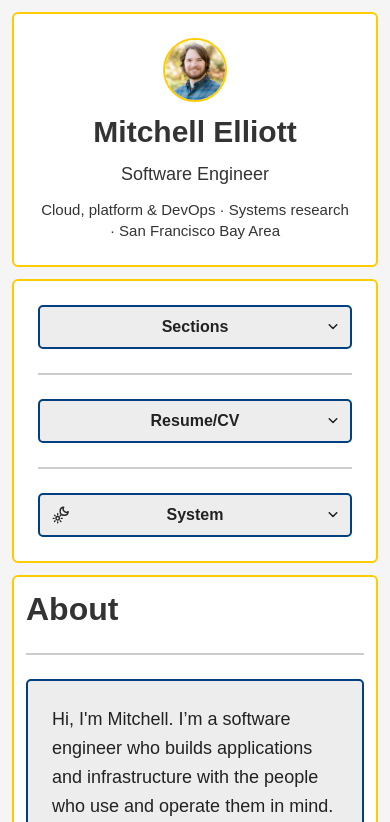
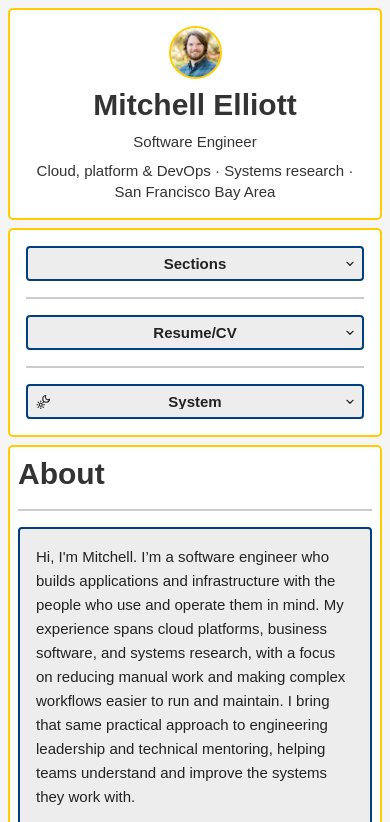
Before and after one commit to melliott18/melliott18.github.io, a plain HTML site: page index.html in a window 390 px wide. Shown: the top 822 px of the page. Drawn offline with Linux system fonts and the light colour scheme.

Commit message:
fix: fit portfolio sidebar with consistent monitor sizing

```diff
--- a/assets/css/site.css
+++ b/assets/css/site.css
@@ -1,16 +1,18 @@
 :root {
   color-scheme: light;
-  /* Type targets are whole pixels at the default 18px root and follow user font preferences. */
-  --type-unit: calc(1rem / 18);
-  --layout-gap: 24px;
-  --compact-gap: 12px;
+  /* Three relative type sizes: 15px, 20px, and 30px at the default browser font setting. */
+  --font-body: 1rem;
+  --font-entry: calc(4rem / 3);
+  --font-section: 2rem;
+  --layout-gap: 16px;
+  --compact-gap: 8px;
   --sidebar-width: calc(10rem + 2 * var(--layout-gap) + 2 * var(--box-border-width));
   --sidebar-gutter: var(--layout-gap);
   --sidebar-space: calc(var(--sidebar-width) + var(--sidebar-gutter));
   --blue: #004080;
   --gold: #ffcc00;
   --box-border-width: 2px;
-  --sidebar-control-font-size: calc(21 * var(--type-unit));
+  --sidebar-control-font-size: var(--font-body);
   /* Surface contrasts are paired across Light and Dark. */
   --background: #f5f5f5;
   --section: #fff;
@@ -44,35 +46,35 @@
   --rule: #666; --chip: var(--blue); --chip-text: var(--gold);
 }
 * { box-sizing: border-box; }
-html { font-size: 112.5%; scroll-padding-top: var(--layout-gap); }
-body { margin: 0; font: 1rem/1.6 Arial, sans-serif; color: var(--text); background: var(--background); }
+html { font-size: 93.75%; scroll-padding-top: var(--layout-gap); }
+body { margin: 0; font: var(--font-body)/1.6 Arial, sans-serif; color: var(--text); background: var(--background); }
 a { color: var(--link); text-underline-offset: 2px; }
 a:hover { text-decoration-thickness: 2px; }
 :focus-visible { outline: 2px solid var(--link); outline-offset: 3px; }
 .visually-hidden { position: absolute; width: 1px; height: 1px; padding: 0; margin: -1px; overflow: hidden; clip-path: inset(50%); white-space: nowrap; border: 0; }
 .skip-link { position: absolute; top: var(--compact-gap); left: var(--compact-gap); z-index: 20; padding: var(--compact-gap); color: var(--blue); background: var(--gold); transform: translateY(-200%); }
 .skip-link:focus { transform: none; }
-.site-header { display: flex; flex-direction: column; justify-content: center; min-height: var(--header-height, 0px); margin: var(--layout-gap) var(--layout-gap) 0 calc(var(--sidebar-space) + var(--layout-gap)); padding: var(--layout-gap); border: var(--box-border-width) solid var(--gold); border-radius: 6px; text-align: center; background: var(--section); color: var(--text); container-type: inline-size; }
+.site-header { display: flex; flex-direction: column; justify-content: center; min-height: var(--header-height, 0px); margin: var(--layout-gap) var(--layout-gap) 0 calc(var(--sidebar-space) + var(--layout-gap)); padding: var(--layout-gap); border: var(--box-border-width) solid var(--gold); border-radius: 5px; text-align: center; background: var(--section); color: var(--text); container-type: inline-size; }
 .mobile-portrait { display: none; }
 .header-copy { min-width: 0; container-type: inline-size; }
-.site-header h1 { margin: 0; font-size: min(3rem, 11.2cqi); line-height: 1.2; white-space: nowrap; }
-.site-header p { margin: var(--compact-gap) 0 0; font-size: calc(25 * var(--type-unit)); }
-.site-header .focus { font-size: calc(22 * var(--type-unit)); }
-.sidebar { --sidebar-control-height: calc(var(--sidebar-control-font-size) + 2 * var(--compact-gap) + 2 * var(--box-border-width)); position: fixed; inset: var(--sidebar-gutter) auto var(--sidebar-gutter) var(--sidebar-gutter); z-index: 10; width: var(--sidebar-width); border: var(--box-border-width) solid var(--gold); border-radius: 6px; background: var(--section); color: var(--text); font-size: calc(21 * var(--type-unit)); }
+.site-header h1 { margin: 0; font-size: var(--font-section); line-height: 1.2; white-space: nowrap; }
+.site-header p { margin: var(--compact-gap) 0 0; font-size: var(--font-body); }
+.site-header .focus { font-size: var(--font-body); }
+.sidebar { --sidebar-control-height: calc(var(--sidebar-control-font-size) + 2 * var(--compact-gap) + 2 * var(--box-border-width)); position: fixed; inset: var(--sidebar-gutter) auto var(--sidebar-gutter) var(--sidebar-gutter); z-index: 10; width: var(--sidebar-width); border: var(--box-border-width) solid var(--gold); border-radius: 5px; background: var(--section); color: var(--text); font-size: var(--font-body); }
 /* Extend the scrollport into the gutter, keeping its native scrollbar outside the frame. */
-.sidebar-scroll { width: calc(100% + 16px); height: 100%; overflow-x: hidden; overflow-y: auto; overscroll-behavior: contain; scrollbar-width: thin; }
+.sidebar-scroll { width: calc(100% + 13px); height: 100%; overflow-x: hidden; overflow-y: auto; overscroll-behavior: contain; scrollbar-width: thin; }
 .sidebar-content { width: calc(var(--sidebar-width) - 2 * var(--box-border-width)); padding: var(--layout-gap); }
 .identity { display: flex; flex-direction: column; min-height: var(--identity-height, 0px); text-align: center; margin-bottom: var(--layout-gap); padding-bottom: var(--layout-gap); border-bottom: var(--rule-width) solid var(--rule); }
 .identity img { display: block; width: 100%; height: auto; aspect-ratio: 1; margin: 0 auto var(--layout-gap); object-fit: cover; border-radius: 50%; border: var(--box-border-width) solid var(--gold); }
-.identity span { font-size: calc(24 * var(--type-unit)); font-weight: bold; white-space: nowrap; text-box: trim-both cap alphabetic; }
+.identity span { font-size: var(--font-entry); font-weight: bold; white-space: nowrap; text-box: trim-both cap alphabetic; }
 .sidebar ul { list-style: none; margin: 0; padding: 0; }
 .sidebar nav ul { display: flex; flex-direction: column; gap: var(--compact-gap); padding-top: var(--compact-gap); }
 .sidebar nav a, .downloads a, :is(.section-menu, .download-menu) > summary, .theme-control select { font-family: inherit; font-size: var(--sidebar-control-font-size); font-weight: 700; line-height: 1; }
-.sidebar nav a, .downloads a { display: flex; align-items: center; justify-content: center; min-height: var(--sidebar-control-height); padding: var(--compact-gap); border: var(--box-border-width) solid var(--blue); border-radius: 5px; background: var(--control-background); text-align: center; font-weight: bold; }
+.sidebar nav a, .downloads a { display: flex; align-items: center; justify-content: center; min-height: var(--sidebar-control-height); padding: var(--compact-gap); border: var(--box-border-width) solid var(--blue); border-radius: 4px; background: var(--control-background); text-align: center; font-weight: bold; }
 .sidebar nav a span, .downloads a span, :is(.section-menu, .download-menu) > summary span { text-box: trim-both cap alphabetic; }
-:is(.section-menu, .download-menu) > summary { position: relative; display: flex; align-items: center; justify-content: center; min-height: var(--sidebar-control-height); gap: var(--compact-gap); padding: var(--compact-gap) calc(var(--compact-gap) + 10px); border: var(--box-border-width) solid var(--blue); border-radius: 5px; background: var(--control-background); color: var(--control-text); text-align: center; list-style: none; cursor: pointer; }
+:is(.section-menu, .download-menu) > summary { position: relative; display: flex; align-items: center; justify-content: center; min-height: var(--sidebar-control-height); gap: var(--compact-gap); padding: var(--compact-gap) calc(var(--compact-gap) + 8px); border: var(--box-border-width) solid var(--blue); border-radius: 4px; background: var(--control-background); color: var(--control-text); text-align: center; list-style: none; cursor: pointer; }
 :is(.section-menu, .download-menu) > summary::-webkit-details-marker { display: none; }
-.dropdown-arrow { position: absolute; top: 50%; right: var(--compact-gap); width: 10px; height: 6px; transform: translateY(-50%); pointer-events: none; fill: none; stroke: currentColor; stroke-width: 2; stroke-linecap: round; stroke-linejoin: round; }
+.dropdown-arrow { position: absolute; top: 50%; right: var(--compact-gap); width: 8px; height: 5px; transform: translateY(-50%); pointer-events: none; fill: none; stroke: currentColor; stroke-width: 2; stroke-linecap: round; stroke-linejoin: round; }
 :is(.section-menu, .download-menu)[open] > summary .dropdown-arrow { transform: translateY(-50%) rotate(180deg); }
 .sidebar a { color: var(--control-text); text-decoration: none; }
 .sidebar a:hover { text-decoration: none; }
@@ -90,19 +92,19 @@ a:hover { text-decoration-thickness: 2px; }
 :root[data-theme="light"] .theme-symbol-light,
 :root[data-theme="dark"] .theme-symbol-dark { display: inline; }
 .theme-select .dropdown-arrow { right: calc(var(--compact-gap) + var(--box-border-width)); }
-.theme-control select { appearance: none; -webkit-appearance: none; display: block; width: 100%; height: var(--sidebar-control-height); padding: var(--compact-gap) calc(var(--compact-gap) + 20px); border: var(--box-border-width) solid var(--blue); border-radius: 5px; background: var(--control-background); color: var(--control-text); text-align: center; text-align-last: center; cursor: pointer; }
+.theme-control select { appearance: none; -webkit-appearance: none; display: block; width: 100%; height: var(--sidebar-control-height); padding: var(--compact-gap) calc(var(--compact-gap) + 17px); border: var(--box-border-width) solid var(--blue); border-radius: 4px; background: var(--control-background); color: var(--control-text); text-align: center; text-align-last: center; cursor: pointer; }
 .container { margin-left: var(--sidebar-space); padding: var(--layout-gap); min-width: 0; }
-section { margin-bottom: var(--layout-gap); padding: var(--layout-gap); border: var(--box-border-width) solid var(--gold); border-radius: 6px; background: var(--section); }
+section { margin-bottom: var(--layout-gap); padding: var(--layout-gap); border: var(--box-border-width) solid var(--gold); border-radius: 5px; background: var(--section); }
 section:last-child { margin-bottom: 0; }
 section > p { margin: 0 0 var(--layout-gap); }
 /* Trim font leading so the visible heading, rather than its line box, gets the shared gap. */
-section h2 { margin: 0 0 var(--layout-gap); padding-bottom: var(--layout-gap); border-bottom: var(--rule-width) solid var(--rule); font-size: 2rem; line-height: 1.25; text-box: trim-both cap alphabetic; }
-section h3 { margin: 0 0 var(--compact-gap); font-size: calc(24 * var(--type-unit)); line-height: 1.4; }
-.project-group-heading { margin: var(--layout-gap) 0 var(--layout-gap); padding-bottom: var(--layout-gap); border-bottom: var(--rule-width) solid var(--rule); font-size: calc(30 * var(--type-unit)); text-box: trim-both cap alphabetic; }
-.section-item .entry-title { margin: 0 0 var(--compact-gap); font-size: calc(24 * var(--type-unit)); font-weight: 700; line-height: 1.35; }
-.section-item .role-title { margin: 0 0 var(--compact-gap); font-size: calc(22 * var(--type-unit)); font-weight: 400; line-height: 1.4; }
+section h2 { margin: 0 0 var(--layout-gap); padding-bottom: var(--layout-gap); border-bottom: var(--rule-width) solid var(--rule); font-size: var(--font-section); line-height: 1.25; text-box: trim-both cap alphabetic; }
+section h3 { margin: 0 0 var(--compact-gap); font-size: var(--font-entry); line-height: 1.4; }
+.project-group-heading { margin: var(--layout-gap) 0 var(--layout-gap); padding-bottom: var(--layout-gap); border-bottom: var(--rule-width) solid var(--rule); font-size: var(--font-entry); text-box: trim-both cap alphabetic; }
+.section-item .entry-title { margin: 0 0 var(--compact-gap); font-size: var(--font-entry); font-weight: 700; line-height: 1.35; }
+.section-item .role-title { margin: 0 0 var(--compact-gap); font-size: var(--font-body); font-weight: 400; line-height: 1.4; }
 .section-list, .education-list { display: flex; flex-direction: column; gap: var(--layout-gap); }
-.section-item, .education-item { padding: var(--layout-gap); border: var(--box-border-width) solid var(--blue); border-radius: 5px; color: var(--entry-text); background: var(--entry); overflow-wrap: anywhere; text-box: trim-both cap alphabetic; }
+.section-item, .education-item { padding: var(--layout-gap); border: var(--box-border-width) solid var(--blue); border-radius: 4px; color: var(--entry-text); background: var(--entry); overflow-wrap: anywhere; text-box: trim-both cap alphabetic; }
 .section-item p { margin: 0 0 var(--layout-gap); }
 .section-item p:last-child { margin-bottom: 0; }
 .section-item ul, .education-item ul { margin: var(--compact-gap) 0 0; padding-left: var(--layout-gap); }
@@ -113,21 +115,20 @@ section h3 { margin: 0 0 var(--compact-gap); font-size: calc(24 * var(--type-uni
 .skills-inline, .coursework-list { display: flex; flex-wrap: wrap; gap: var(--compact-gap); margin-top: var(--compact-gap); }
 .education-item .coursework-list { margin-bottom: 0; padding: 0; list-style: none; }
 .education-item .coursework-list li { margin: 0; }
-.skills-inline span, .coursework-list li { min-width: 0; max-width: 100%; padding: var(--compact-gap); border: var(--box-border-width) solid var(--chip-border); border-radius: 5px; background: var(--chip); color: var(--chip-text); font-weight: 500; text-box: trim-both cap alphabetic; }
+.skills-inline span, .coursework-list li { min-width: 0; max-width: 100%; padding: var(--compact-gap); border: var(--box-border-width) solid var(--chip-border); border-radius: 4px; background: var(--chip); color: var(--chip-text); font-weight: 500; text-box: trim-both cap alphabetic; }
 .contact-links { display: flex; flex-wrap: wrap; align-items: center; gap: var(--layout-gap); }
 .contact-links > span { text-box: trim-both cap alphabetic; }
-.project-link-note { display: inline-block; font-size: calc(16 * var(--type-unit)); }
+.project-link-note { display: inline-block; font-size: var(--font-body); }
 .footer { margin: var(--layout-gap) 0 0; color: var(--text); text-align: center; }
 .footer p { margin: 0; }
 @media (max-width: 50em) {
   html { scroll-padding-top: 0; }
   .site-header, .container { margin-left: 0; }
-  .site-header { display: grid; min-height: 0; grid-template-columns: 80px minmax(0, 1fr); align-items: center; gap: var(--compact-gap); margin: var(--compact-gap) var(--compact-gap) 0; padding: var(--layout-gap); text-align: left; }
-  .mobile-portrait { display: block; width: 80px; height: 80px; object-fit: cover; border: var(--box-border-width) solid var(--gold); border-radius: 50%; }
-  .site-header h1 { font-size: min(2rem, 11.2cqi); }
-  .site-header p { margin-top: var(--compact-gap); font-size: calc(19 * var(--type-unit)); line-height: 1.4; }
-  .site-header .focus { grid-column: 1 / -1; margin: 0; font-size: calc(16 * var(--type-unit)); line-height: 1.5; }
-  .sidebar { --sidebar-control-font-size: calc(16 * var(--type-unit)); position: static; width: auto; margin: var(--compact-gap) var(--compact-gap) 0; font-size: 1rem; }
+  .site-header { display: grid; min-height: 0; grid-template-columns: 67px minmax(0, 1fr); align-items: center; gap: var(--compact-gap); margin: var(--compact-gap) var(--compact-gap) 0; padding: var(--layout-gap); text-align: left; }
+  .mobile-portrait { display: block; width: 67px; height: 67px; object-fit: cover; border: var(--box-border-width) solid var(--gold); border-radius: 50%; }
+  .site-header p { margin-top: var(--compact-gap); line-height: 1.4; }
+  .site-header .focus { grid-column: 1 / -1; margin: 0; line-height: 1.5; }
+  .sidebar { position: static; width: auto; margin: var(--compact-gap) var(--compact-gap) 0; }
   .sidebar-scroll { width: auto; height: auto; overflow: visible; }
   .sidebar-content { width: auto; }
   .sidebar .identity { display: none; }
@@ -138,19 +139,15 @@ section h3 { margin: 0 0 var(--compact-gap); font-size: calc(24 * var(--type-uni
   .download-menu { width: 100%; margin: 0; padding: 0; border: 0; }
   .theme-control { width: 100%; margin: 0; padding: var(--layout-gap) 0 0; border: 0; border-top: var(--rule-width) solid var(--rule); }
   .container { padding: var(--compact-gap); }
-  section h2 { font-size: calc(32 * var(--type-unit)); }
 }
 @media (max-width: 30em) {
   section { padding: var(--compact-gap); }
   .site-header { grid-template-columns: minmax(0, 1fr); gap: var(--compact-gap); padding: var(--layout-gap); text-align: center; }
-  .site-header h1 { font-size: min(calc(30 * var(--type-unit)), 11.2cqi); }
-  .site-header p { font-size: 1rem; }
-  .site-header .focus { font-size: calc(15 * var(--type-unit)); line-height: 1.4; }
-  .mobile-portrait { justify-self: center; width: 64px; height: 64px; }
+  .site-header .focus { line-height: 1.4; }
+  .mobile-portrait { justify-self: center; width: 53px; height: 53px; }
   .theme-control { width: 100%; padding: var(--layout-gap) 0 0; border-left: 0; border-top: var(--rule-width) solid var(--rule); }
 }
 @media (max-width: 23em) {
-  section h2 { font-size: calc(30 * var(--type-unit)); }
   .sidebar nav ul { grid-template-columns: minmax(0, 1fr); }
   .downloads { width: 100%; flex-direction: column; }
   .section-item, .education-item { padding: var(--compact-gap); }
--- a/index.html
+++ b/index.html
@@ -6,7 +6,7 @@
   <meta name="description" content="Mitchell Elliott’s work in software engineering, cloud infrastructure, systems and storage research, teaching, and technical projects.">
   <title>Mitchell Elliott - Software Engineer &amp; Researcher</title>
   <script src="assets/js/theme-init.js"></script>
-  <link rel="stylesheet" href="assets/css/site.css?v=66b7e27b">
+  <link rel="stylesheet" href="assets/css/site.css?v=4113e11d">
 </head>
 <body>
   <a class="skip-link" href="#main">Skip to content</a>
```
